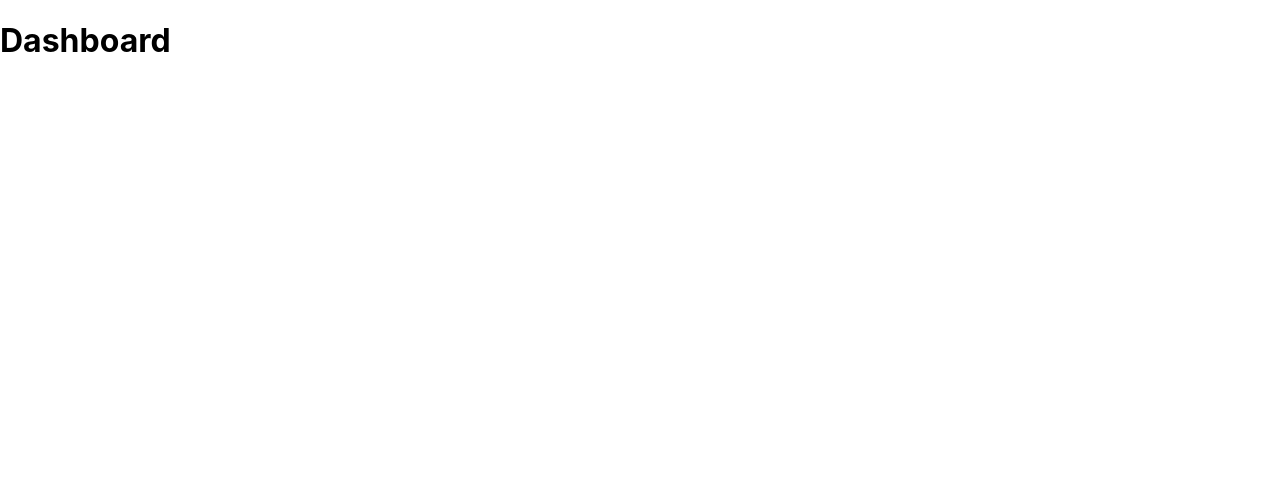
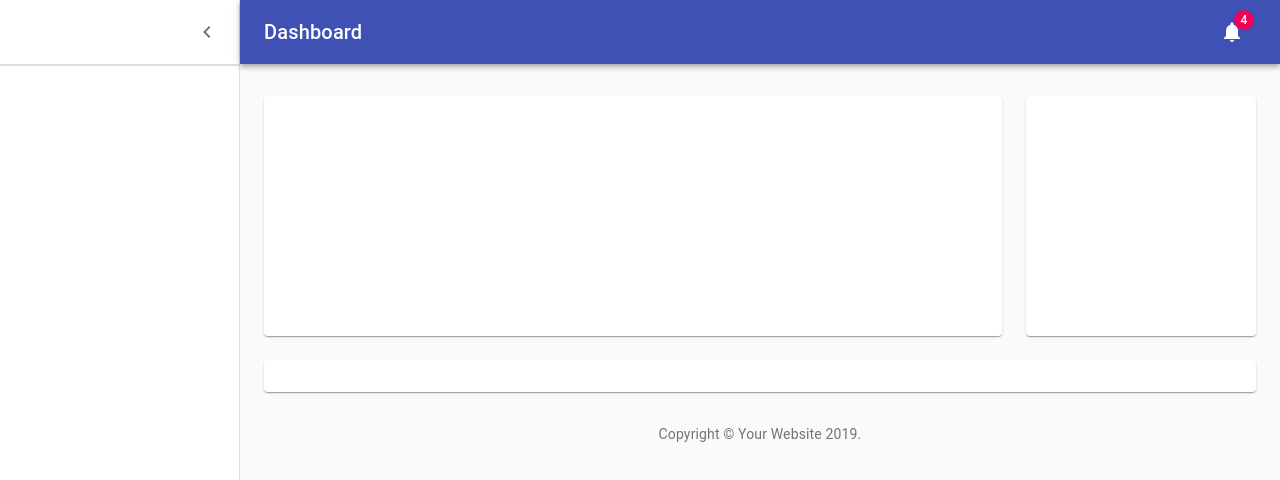
Before and after one commit to dolimovkhumoyun/stat, a React (Create React App) app: page /#/dashboard in a window 1280 px wide. Shown: the top 480 px of the page. Built offline with nearby package versions, Linux system fonts and the light colour scheme.

Commit message:
add dashboard route

```diff
--- a/src/components/Dashboard.jsx
+++ b/src/components/Dashboard.jsx
@@ -1,7 +1,205 @@
-import React, { Component } from "react";
+import React from "react";
+import clsx from "clsx";
+import { makeStyles } from "@material-ui/core/styles";
+import CssBaseline from "@material-ui/core/CssBaseline";
+import Drawer from "@material-ui/core/Drawer";
+import AppBar from "@material-ui/core/AppBar";
+import Toolbar from "@material-ui/core/Toolbar";
+import List from "@material-ui/core/List";
+import Typography from "@material-ui/core/Typography";
+import Divider from "@material-ui/core/Divider";
+import IconButton from "@material-ui/core/IconButton";
+import Badge from "@material-ui/core/Badge";
+import Container from "@material-ui/core/Container";
+import Grid from "@material-ui/core/Grid";
+import Paper from "@material-ui/core/Paper";
+import Link from "@material-ui/core/Link";
+import MenuIcon from "@material-ui/icons/Menu";
+import ChevronLeftIcon from "@material-ui/icons/ChevronLeft";
+import NotificationsIcon from "@material-ui/icons/Notifications";
+// import { mainListItems, secondaryListItems } from "./listItems";
+// import Chart from "./Chart";
+// import Deposits from "./Deposits";
+// import Orders from "./Orders";
 
-const Dashboard = () => {
-  return <h1>Dashboard</h1>;
-};
+function Copyright() {
+  return (
+    <Typography variant="body2" color="textSecondary" align="center">
+      {"Copyright © "}
+      <Link color="inherit" href="https://material-ui.com/">
+        Your Website
+      </Link>{" "}
+      {new Date().getFullYear()}
+      {"."}
+    </Typography>
+  );
+}
 
-export default Dashboard;
+const drawerWidth = 240;
+
+const useStyles = makeStyles(theme => ({
+  root: {
+    display: "flex"
+  },
+  toolbar: {
+    paddingRight: 24 // keep right padding when drawer closed
+  },
+  toolbarIcon: {
+    display: "flex",
+    alignItems: "center",
+    justifyContent: "flex-end",
+    padding: "0 8px",
+    ...theme.mixins.toolbar
+  },
+  appBar: {
+    zIndex: theme.zIndex.drawer + 1,
+    transition: theme.transitions.create(["width", "margin"], {
+      easing: theme.transitions.easing.sharp,
+      duration: theme.transitions.duration.leavingScreen
+    })
+  },
+  appBarShift: {
+    marginLeft: drawerWidth,
+    width: `calc(100% - ${drawerWidth}px)`,
+    transition: theme.transitions.create(["width", "margin"], {
+      easing: theme.transitions.easing.sharp,
+      duration: theme.transitions.duration.enteringScreen
+    })
+  },
+  menuButton: {
+    marginRight: 36
+  },
+  menuButtonHidden: {
+    display: "none"
+  },
+  title: {
+    flexGrow: 1
+  },
+  drawerPaper: {
+    position: "relative",
+    whiteSpace: "nowrap",
+    width: drawerWidth,
+    transition: theme.transitions.create("width", {
+      easing: theme.transitions.easing.sharp,
+      duration: theme.transitions.duration.enteringScreen
+    })
+  },
+  drawerPaperClose: {
+    overflowX: "hidden",
+    transition: theme.transitions.create("width", {
+      easing: theme.transitions.easing.sharp,
+      duration: theme.transitions.duration.leavingScreen
+    }),
+    width: theme.spacing(7),
+    [theme.breakpoints.up("sm")]: {
+      width: theme.spacing(9)
+    }
+  },
+  appBarSpacer: theme.mixins.toolbar,
+  content: {
+    flexGrow: 1,
+    height: "100vh",
+    overflow: "auto"
+  },
+  container: {
+    paddingTop: theme.spacing(4),
+    paddingBottom: theme.spacing(4)
+  },
+  paper: {
+    padding: theme.spacing(2),
+    display: "flex",
+    overflow: "auto",
+    flexDirection: "column"
+  },
+  fixedHeight: {
+    height: 240
+  }
+}));
+
+export default function Dashboard() {
+  const classes = useStyles();
+  const [open, setOpen] = React.useState(true);
+  const handleDrawerOpen = () => {
+    setOpen(true);
+  };
+  const handleDrawerClose = () => {
+    setOpen(false);
+  };
+  const fixedHeightPaper = clsx(classes.paper, classes.fixedHeight);
+
+  return (
+    <div className={classes.root}>
+      <CssBaseline />
+      <AppBar
+        position="absolute"
+        className={clsx(classes.appBar, open && classes.appBarShift)}
+      >
+        <Toolbar className={classes.toolbar}>
+          <IconButton
+            edge="start"
+            color="inherit"
+            aria-label="open drawer"
+            onClick={handleDrawerOpen}
+            className={clsx(
+              classes.menuButton,
+              open && classes.menuButtonHidden
+            )}
+          >
+            <MenuIcon />
+          </IconButton>
+          <Typography
+            component="h1"
+            variant="h6"
+            color="inherit"
+            noWrap
+            className={classes.title}
+          >
+            Dashboard
+          </Typography>
+          <IconButton color="inherit">
+            <Badge badgeContent={4} color="secondary">
+              <NotificationsIcon />
+            </Badge>
+          </IconButton>
+        </Toolbar>
+      </AppBar>
+      <Drawer
+        variant="permanent"
+        classes={{
+          paper: clsx(classes.drawerPaper, !open && classes.drawerPaperClose)
+        }}
+        open={open}
+      >
+        <div className={classes.toolbarIcon}>
+          <IconButton onClick={handleDrawerClose}>
+            <ChevronLeftIcon />
+          </IconButton>
+        </div>
+        <Divider />
+        {/* <List>{mainListItems}</List> */}
+        <Divider />
+        {/* <List>{secondaryListItems}</List> */}
+      </Drawer>
+      <main className={classes.content}>
+        <div className={classes.appBarSpacer} />
+        <Container maxWidth="lg" className={classes.container}>
+          <Grid container spacing={3}>
+            {/* Chart */}
+            <Grid item xs={12} md={8} lg={9}>
+              <Paper className={fixedHeightPaper}>{/* <Chart /> */}</Paper>
+            </Grid>
+            {/* Recent Deposits */}
+            <Grid item xs={12} md={4} lg={3}>
+              <Paper className={fixedHeightPaper}>{/* <Deposits /> */}</Paper>
+            </Grid>
+            {/* Recent Orders */}
+            <Grid item xs={12}>
+              <Paper className={classes.paper}>{/* <Orders /> */}</Paper>
+            </Grid>
+          </Grid>
+        </Container>
+        <Copyright />
+      </main>
+    </div>
+  );
+}
```
